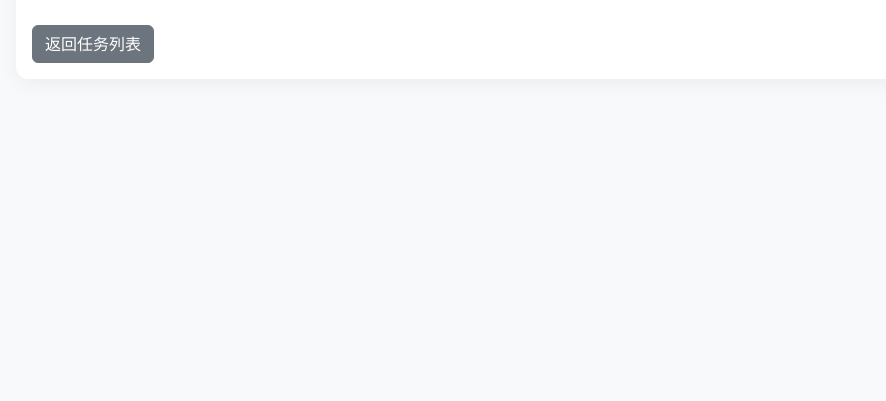
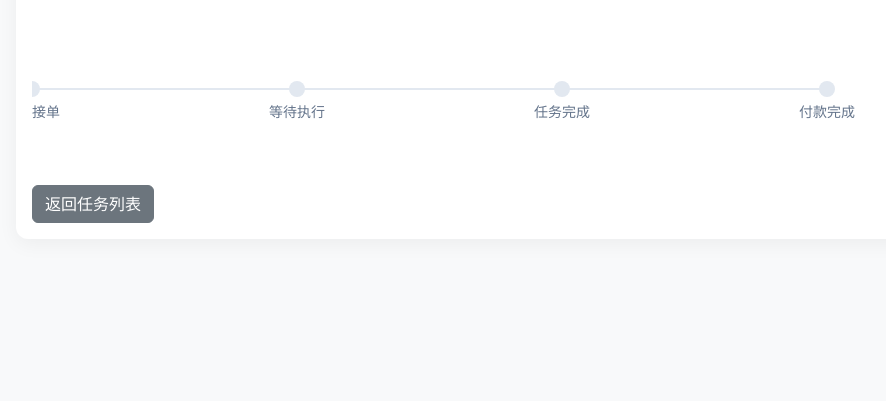
Before and after one commit to MMMiaotl/TaskMasterWeb, a Python web app: template app/templates/task_detail.html in a window 1280 px wide. Shown: the part 194-595 px from the top of the page, without its empty margins (78-964 px from the left). Run offline with Jinja, Linux system fonts and the light colour scheme; the template is opened without the code that fills it, so the values that code supplies are empty.

Commit message:
任务页面加入进度条 初步

```diff
--- a/app/templates/task_detail.html
+++ b/app/templates/task_detail.html
@@ -26,6 +26,20 @@
                 {% endif %}
             </div>
 
+            <!-- 进度模块 -->
+            <div class="progress-module">
+                <div class="progress-bar">
+                    <div class="progress-line"></div>
+                    {% for step in range(1, 5) %}
+                    <div class="progress-step {% if task.status|int >= step %}completed{% endif %} {% if task.status|int == step %}current{% endif %}"
+                         style="left: calc({{ (step - 1) * 100 / 4 }}%);">
+                        <div class="step-marker"></div>
+                        <span class="step-label">{{ ['等待接单', '等待执行', '任务完成', '付款完成'][loop.index0] }}</span>
+                    </div>
+                    {% endfor %}
+                </div>
+            </div>
+
             <!-- 操作按钮 -->
             <div class="task-actions mt-4">
                 <a href="{{ url_for('task.tasks') }}" class="btn btn-secondary">返回任务列表</a>
@@ -46,4 +60,98 @@
         </div>
     </div>
 </div>
+
+<style>
+/* 进度模块容器 */
+.progress-module {
+    padding: 2rem 0;
+    position: relative;
+}
+
+/* 进度条容器 */
+.progress-bar {
+    position: relative;
+    height: 80px;  /* 为状态点留出空间 */
+}
+
+/* 进度条横线 */
+.progress-line {
+    position: absolute;
+    top: 50%;
+    left: 0;
+    right: 0;
+    height: 2px;
+    background: #e2e8f0;
+    transform: translateY(-50%);
+    z-index: 0;
+}
+
+/* 进度步骤 */
+.progress-step {
+    position: absolute;
+    top: 50%;
+    transform: translate(-50%, -50%);
+    display: flex;
+    flex-direction: column;
+    align-items: center;
+    z-index: 1;
+}
+
+/* 步骤标记 */
+.step-marker {
+    width: 16px;
+    height: 16px;
+    background: #e2e8f0;
+    border-radius: 50%;
+    transition: all 0.3s ease;
+}
+
+/* 步骤标签 */
+.step-label {
+    position: absolute;
+    top: 20px;
+    font-size: 0.875rem;
+    color: #64748b;
+    text-align: center;
+    white-space: nowrap;
+}
+
+/* 完成状态 */
+.progress-step.completed .step-marker {
+    background: #4f46e5;
+    box-shadow: 0 2px 4px rgba(79, 70, 229, 0.2);
+}
+
+.progress-step.completed .step-label {
+    color: #4f46e5;
+    font-weight: 500;
+}
+
+/* 当前状态 */
+.progress-step.current .step-marker {
+    transform: scale(1.2);
+    background: #4f46e5;
+    box-shadow: 0 4px 8px rgba(79, 70, 229, 0.3);
+}
+
+.progress-step.current .step-label {
+    color: #4f46e5;
+    font-weight: 600;
+}
+
+/* 响应式设计 */
+@media (max-width: 640px) {
+    .step-marker {
+        width: 12px;
+        height: 12px;
+    }
+
+    .step-label {
+        font-size: 0.75rem;
+        white-space: normal;
+        width: 60px;
+        line-height: 1.2;
+    }
+}
+</style>
 {% endblock %}
```
Also changed, not shown: app/models/task.py (+8 -1 lines).
